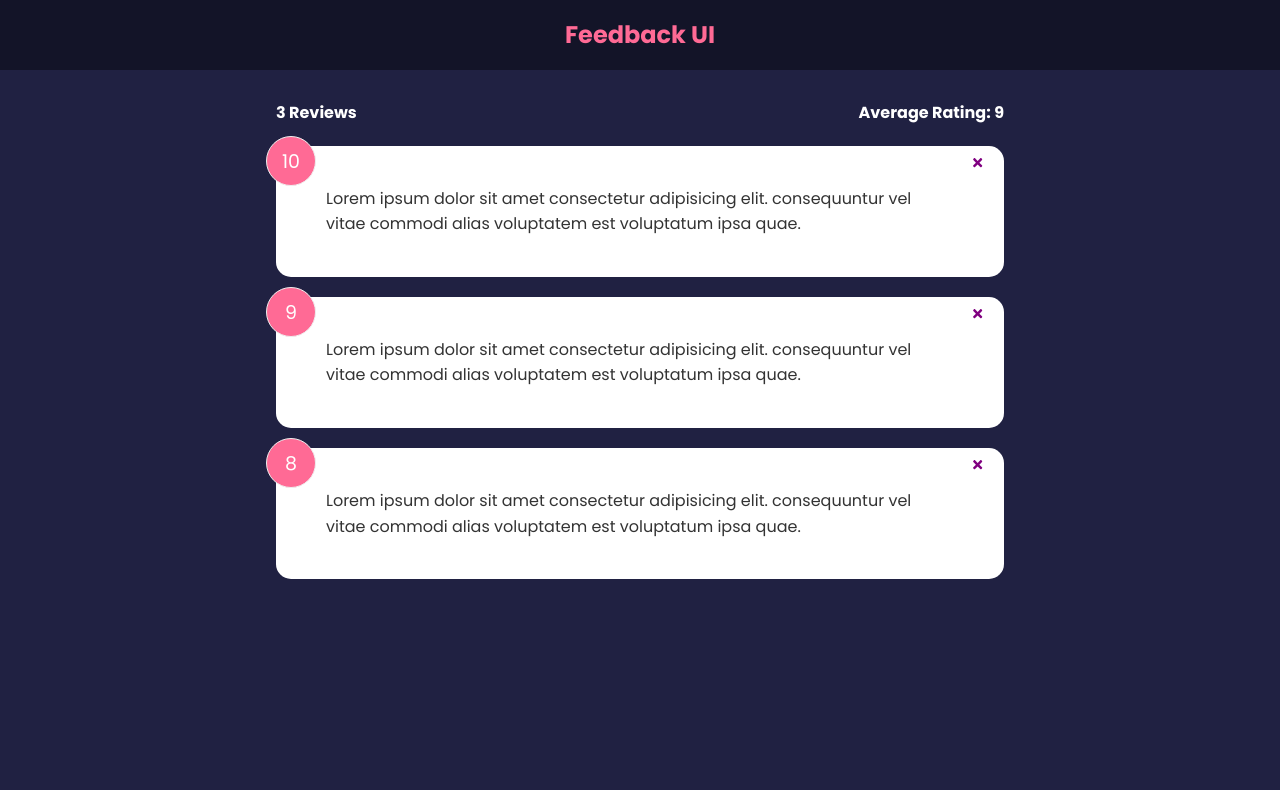
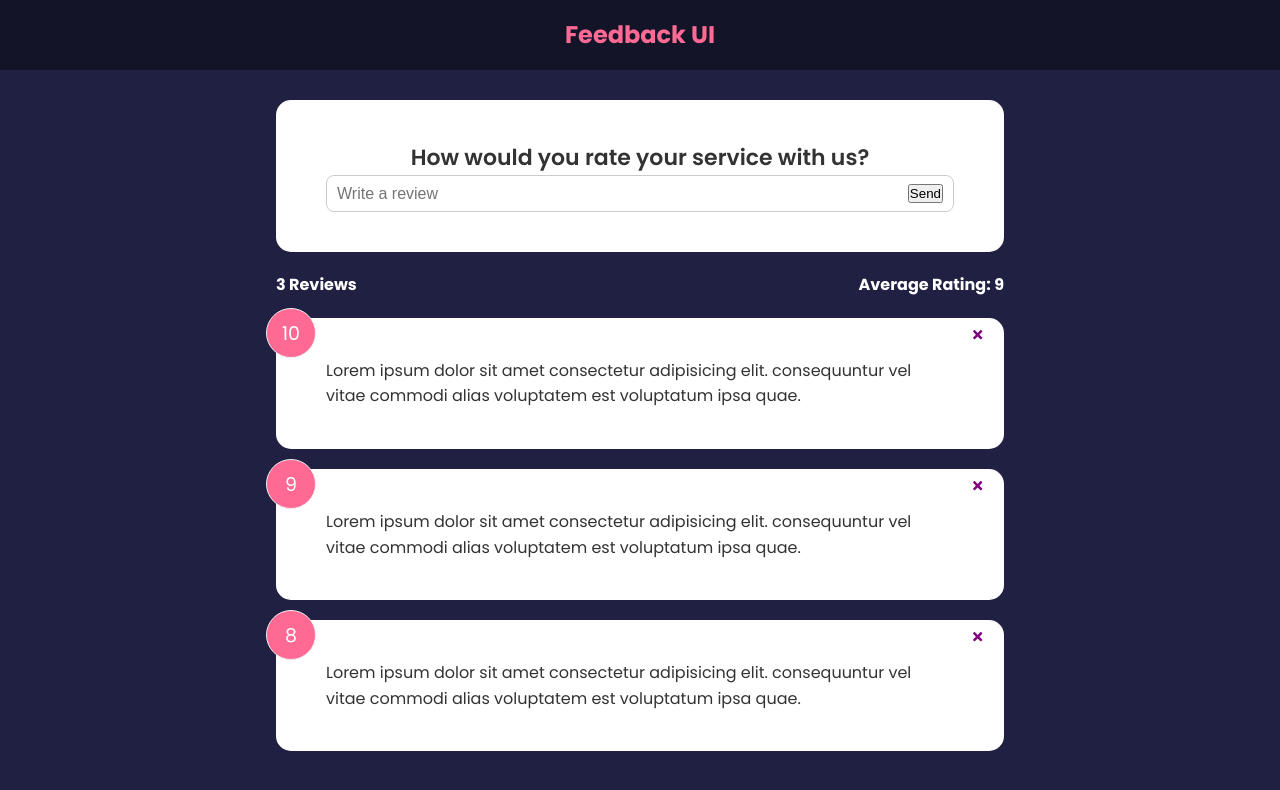
Before and after one commit to ivanolmo/feedback-app, a React (Create React App) app: page / in a window 1280 px wide. Shown: the top 790 px of the page. Built offline with nearby package versions, Linux system fonts and the light colour scheme.

Commit message:
Add new component that adds an input form.

```diff
--- a/src/App.js
+++ b/src/App.js
@@ -4,6 +4,7 @@
 import FeedbackList from './components/FeedbackList';
 import FeedbackData from './data/FeedbackData';
 import FeedbackStats from './components/FeedbackStats';
+import FeedbackForm from './components/FeedbackForm';
 
 function App() {
   const [feedback, setFeedback] = useState(FeedbackData);
@@ -18,6 +19,7 @@
     <>
       <Header />
       <div className='container'>
+        <FeedbackForm />
         <FeedbackStats feedback={feedback} />
         <FeedbackList
           feedback={feedback}
--- /dev/null
+++ b/src/components/FeedbackForm.jsx
@@ -0,0 +1,31 @@
+import { useState } from 'react';
+
+import Card from './shared/Card';
+
+function FeedbackForm() {
+  const [text, setText] = useState('');
+
+  const handleTextChange = (e) => {
+    setText(e.target.value);
+  };
+
+  return (
+    <Card>
+      <form>
+        <h2>How would you rate your service with us?</h2>
+        {/* @todo - rating select component */}
+        <div className='input-group'>
+          <input
+            type='text'
+            placeholder='Write a review'
+            onChange={handleTextChange}
+            value={text}
+          />
+          <button type='submit'>Send</button>
+        </div>
+      </form>
+    </Card>
+  );
+}
+
+export default FeedbackForm;
```
